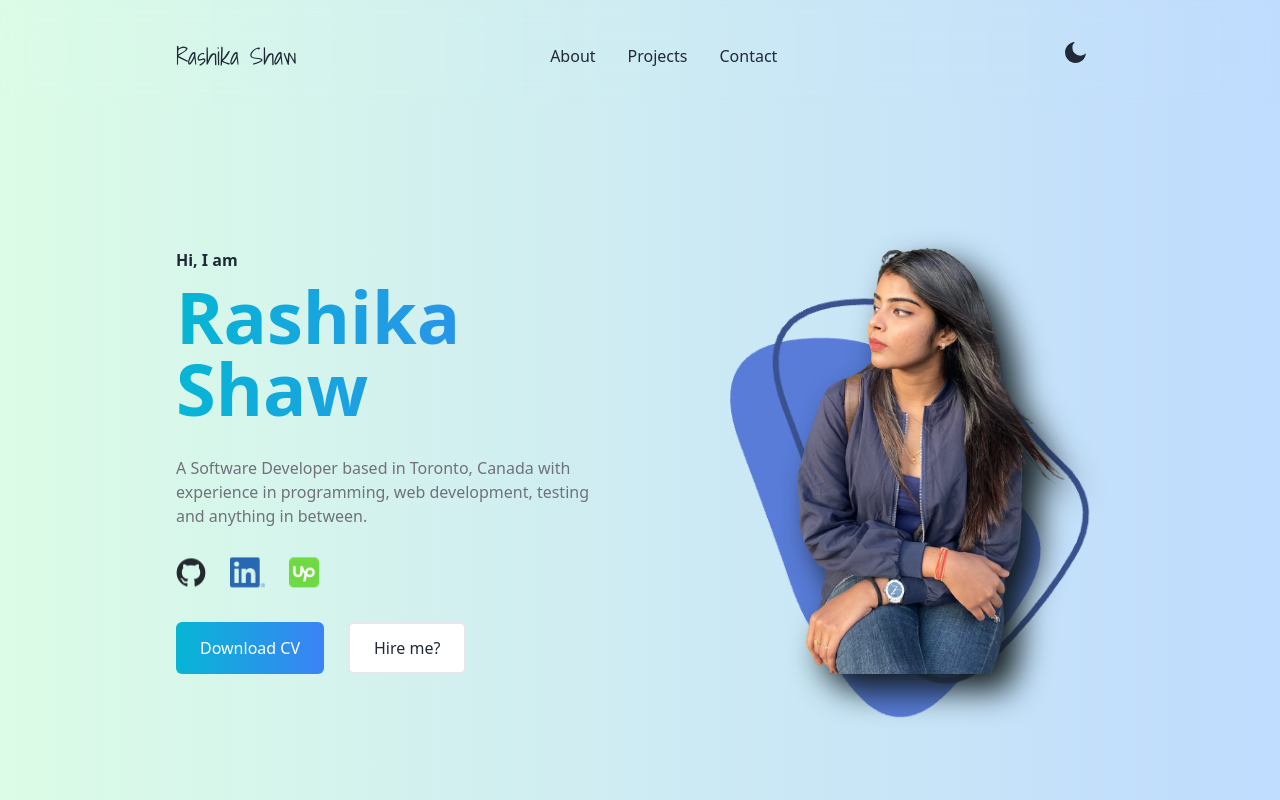
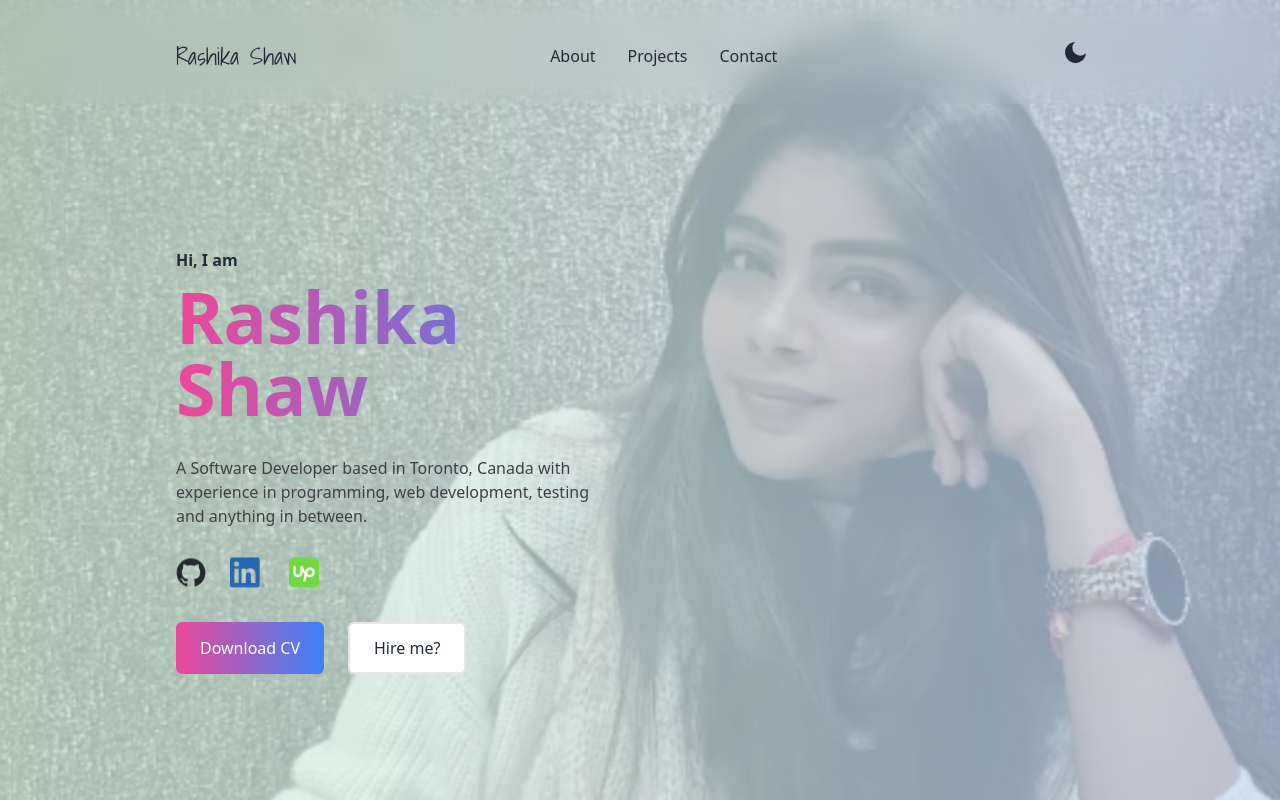
Before and after one commit to rashikashaw/portfolio-website, a Next.js app: page / in a window 1280 px wide. Shown: the top 800 px of the page. Built offline with nearby package versions, Linux system fonts and the light colour scheme.

Commit message:
change in about section

```diff
--- a/src/components/AboutSection.tsx
+++ b/src/components/AboutSection.tsx
@@ -94,11 +94,6 @@ export const AboutSection = () => {
               <Tags value={skill} key={i}/>
             ))}
           </div>
-          <div className="md:m-8">
-            <Image id="image" src="/static/images/blobanimation.svg" alt="" width={600}  height={600} className="fixed md:absolute top-0 right--20 md:top-0 md:left-0 opacity-20"/>
-            <Image id="image" src="/static/images/blobanimation.svg" alt="" width={800}  height={600} className="fixed md:absolute md:bottom-0 md:right-0 opacity-30" />
-            <Image id="image" src="/static/images/blobanimation.svg" alt="" width={300}  height={400} className="fixed md:absolute md:bottom-50 md:left-30 opacity-30" />
-          </div>
         </div>
       </div>
     </section>
--- a/src/components/HeroSection.tsx
+++ b/src/components/HeroSection.tsx
@@ -8,17 +8,24 @@ type HomeProps = {
 
 export const HeroSection = ({setSelectedPage}: HomeProps) => {
   return (
-    <section id={SectionEnum.HOME} className="relative flex flex-col h-full">
-      <div id="heroContainer" className="container flex flex-col space-y-10 items-center justify-center lg:my-28 mx-auto lg:space-y-0 lg:flex-row">
-        <div className="flex flex-col justify-center items-end p-6 space-y-12 md:w-1/2">
+    <section id={SectionEnum.HOME} className=" flex flex-col h-full bg-cover bg-center">
+      {/* Background Image */}
+      <div
+        className="absolute inset-0 bg-[url('/static/images/rashika.jpg')] bg-cover bg-center opacity-30"
+        aria-hidden="true"
+      ></div>
+
+      {/* Content Container */}
+      <div id="heroContainer" className="relative container flex flex-col space-y-10  lg:my-28 mx-auto lg:space-y-0 lg:flex-row z-10">
+        <div className="flex flex-col justify-start items-end p-6 space-y-12 md:w-1/2">
           <div className="space-y-8">
             <div className="space-y-2 px-16 lg:px-0">
               <h2 className="max-w-lg font-bold mt-2 text-center md-4 lg:text-left">Hi, I am</h2>
-              <h1 className="max-w-lg text-4xl font-bold text-center mt-2 md:text-5xl lg:text-7xl lg:text-left text-transparent bg-clip-text bg-gradient-to-r from-cyan-500 to-blue-500">
+              <h1 className="max-w-lg text-4xl font-bold text-center mt-2 md:text-5xl lg:text-7xl lg:text-left text-transparent bg-clip-text bg-gradient-to-r from-pink-500 to-blue-500">
                 Rashika Shaw
               </h1>
             </div>
-            <p className="max-w-lg text-center px-16 lg:px-0 dark-text-pink text-zinc-500 dark:text-zinc-400 lg:text-left">
+            <p className="max-w-lg text-center px-16 lg:px-0 dark-text-pink text-zinc-700 dark:text-zinc-300 lg:text-left">
               A Software Developer based in Toronto, Canada with experience in programming, web development, testing and anything in between.
             </p>
             <div className="flex flex-row space-x-6 items-center justify-center lg:justify-start">
@@ -31,9 +38,9 @@ export const HeroSection = ({setSelectedPage}: HomeProps) => {
               <a href="https://www.upwork.com/freelancers/~0199881779ff76d366" target="_blank" rel="noreferrer" className="flex justify-center items-center animate-bounce">
                 <Image src="/static/images/upwork.png" width={30} height={8} alt={""}/>
               </a>
-              </div>
+            </div>
             <div className="flex flex-col px-16 lg:px-0 lg:space-x-6 lg:flex-row lg:space-y-0 space-y-6 ">
-              <a href="/static/images/Rashika_Shaw_Resume.pdf" download className="flex p-3 px-6 bg-gradient-to-r from-cyan-500 to-blue-500 text-white rounded-md items-center justify-center baseline hover:drop-shadow-xl">Download CV</a>
+              <a href="/static/images/Rashika_Shaw_Resume.pdf" download className="flex p-3 px-6 bg-gradient-to-r from-pink-500 to-blue-500 text-white rounded-md items-center justify-center baseline hover:drop-shadow-xl">Download CV</a>
               <AnchorLink
                 onClick={() => setSelectedPage(SectionEnum.CONTACT)}
                 href={`#${SectionEnum.CONTACT}`}
@@ -43,12 +50,6 @@ export const HeroSection = ({setSelectedPage}: HomeProps) => {
             </div>
           </div>
         </div>
-        <div id="square" className="flex lg:w-1/2 lg:pl-16 justify-center items-start">
-          <div className="absolute -z-10 pr-10">
-            <Image src="/static/images/imagebg.png" width={600} height={300} alt=""/>
-          </div>
-          <Image id="image" src="/static/images/selfImage.png" alt="" width={300}  height={400} className="drop-shadow-3xl"/>
-        </div>
       </div>
     </section>
   )
```
Also changed, not shown: public/static/images/rashika.jpg (added).
